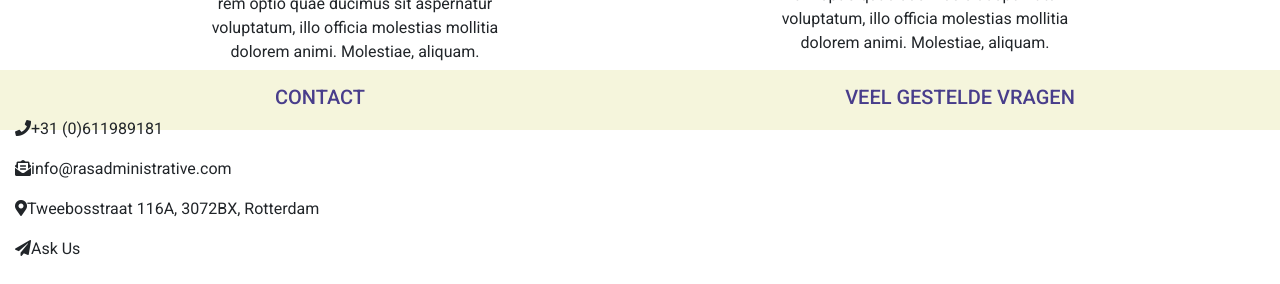
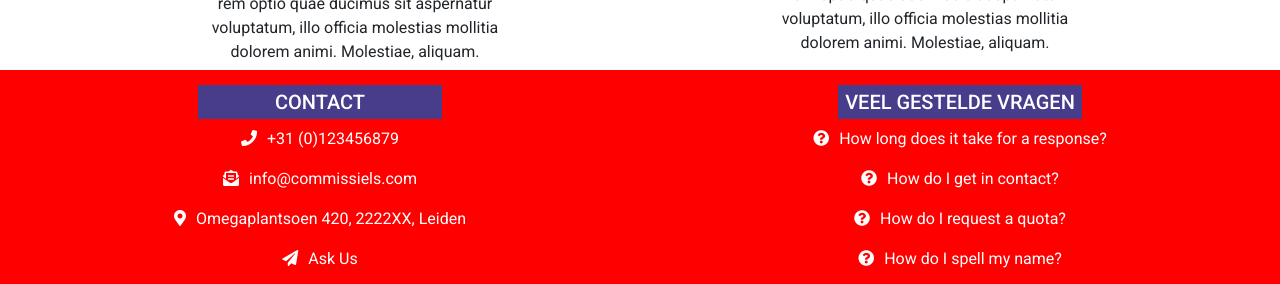
Before and after one commit to Raiodomo/BCLeidseSchans, an Angular app: page / in a window 1280 px wide. Shown: the part 2330-2614 px from the top of the page. Built offline with nearby package versions, Linux system fonts and the light colour scheme.

Commit message:
media queries and footer added

```diff
--- a/src/app/LandingPage/commissie/commissie.component.css
+++ b/src/app/LandingPage/commissie/commissie.component.css
@@ -30,3 +30,14 @@ p.lid-omschrijving{
   display: inline-block;
   width: 300px;
 }
+
+@media only screen and (max-width: 600px){
+  div.justify-content-center{
+    justify-content: none!important;
+    align-self: auto!important;
+  }
+
+  div.container{
+    overflow: scroll;
+  }
+}
--- a/src/app/LandingPage/commissie/commissie.component.html
+++ b/src/app/LandingPage/commissie/commissie.component.html
@@ -1,6 +1,6 @@
 <div class="container d-flex h-100">
   <div class="justify-content-center align-self-center" style="width: 100%;">
-      <h5 class="display-5">COMMISSIE</h5>
+      <h5 class="display-5" style="display: block;">COMMISSIE</h5>
       <div class="row">
         <div class="col-sm-6">
           <img src="https://image.shutterstock.com/image-vector/default-avatar-profile-icon-grey-260nw-767771860.jpg" alt="">
--- a/src/app/LandingPage/footer/footer.component.css
+++ b/src/app/LandingPage/footer/footer.component.css
@@ -1,17 +1,32 @@
 div.col-sm-12{
   position: relative;
   bottom: 0;
-  height: 60px;
-  background-color: beige;
+  height: 215x;
+  background-color: red;
+  color: white;
   text-align: center;
   margin: 0;
 }
 
 h5{
   margin-top: 15px;
-  color: darkslateblue;
+  width: 40%;
+  margin-left: auto;
+  margin-right: auto;
+  padding: 5px;
+  color: white;
+  background-color:darkslateblue;
 }
 
 p{
-  text-align: left;
 }
+
+i{
+  margin-right: 10px;
+}
+
+@media only screen and (max-width: 600px){
+  h5{
+    width: 75%;
+  }
+}
--- a/src/app/LandingPage/footer/footer.component.html
+++ b/src/app/LandingPage/footer/footer.component.html
@@ -3,13 +3,17 @@
     <div class="row">
       <div class="col-sm-6">
         <h5 class="display-5">CONTACT</h5>
-        <p><i class="fas fa-phone"></i>+31 (0)611989181</p>
-        <p><i class="fas fa-envelope-open-text"></i>info@rasadministrative.com</p>
-        <p><i class="fas fa-map-marker-alt"></i>Tweebosstraat 116A, 3072BX, Rotterdam</p>
+        <p><i class="fas fa-phone"></i>+31 (0)123456879</p>
+        <p><i class="fas fa-envelope-open-text"></i>info@commissiels.com</p>
+        <p><i class="fas fa-map-marker-alt"></i>Omegaplantsoen 420, 2222XX, Leiden</p>
         <p><i class="fas fa-paper-plane"></i>Ask Us</p>
       </div>
       <div class="col-sm-6">
         <h5 class="display-5">VEEL GESTELDE VRAGEN</h5>
+        <p><i class="fas fa-question-circle"></i>How long does it take for a response?</p>
+        <p><i class="fas fa-question-circle"></i>How do I get in contact?</p>
+        <p><i class="fas fa-question-circle"></i>How do I request a quota?</p>
+        <p><i class="fas fa-question-circle"></i>How do I spell my name?</p>
       </div>
     </div>
   </div>
--- a/src/app/LandingPage/header/header.component.html
+++ b/src/app/LandingPage/header/header.component.html
@@ -1,5 +1,5 @@
 <nav class="navbar navbar-expand-lg navbar-light bg-transparent">
-  <a class="navbar-brand" href="#"><i class="fas fa-school"></i> Bewoners Commissie Leidseschans</a>
+  <a class="navbar-brand" href="#"><i class="fas fa-school"></i> BC Leidseschans</a>
   <button class="navbar-toggler" type="button" data-toggle="collapse" data-target="#navbarNavAltMarkup" aria-controls="navbarNavAltMarkup" aria-expanded="false" aria-label="Toggle navigation">
     <span class="navbar-toggler-icon"></span>
   </button>
--- a/src/app/LandingPage/intro/intro.component.css
+++ b/src/app/LandingPage/intro/intro.component.css
@@ -22,6 +22,16 @@ h4#commissie-naam{
   }
 }
 
+@media only screen and (max-width: 600px){
+  h4#commissie-naam{
+    margin-bottom: 25%;
+  }
+
+  h4{
+    margin-left: 0px;
+  }
+}
+
 button{
   margin-top: 10px;
   display: block;
--- a/src/app/LandingPage/nieuwsbrief/nieuwsbrief.component.css
+++ b/src/app/LandingPage/nieuwsbrief/nieuwsbrief.component.css
@@ -64,3 +64,21 @@ h5#nieuwsbrief-archief{
     display: none;
   }
 }
+
+@media only screen and (max-width: 600px){
+  h4{
+    font-size: 2em;
+  }
+
+  div.container{
+    overflow: scroll;
+  }
+  div.justify-content-center{
+    justify-content: none!important;
+    align-self: auto!important;
+  }
+
+  i{
+    display: none;
+  }
+}
```
